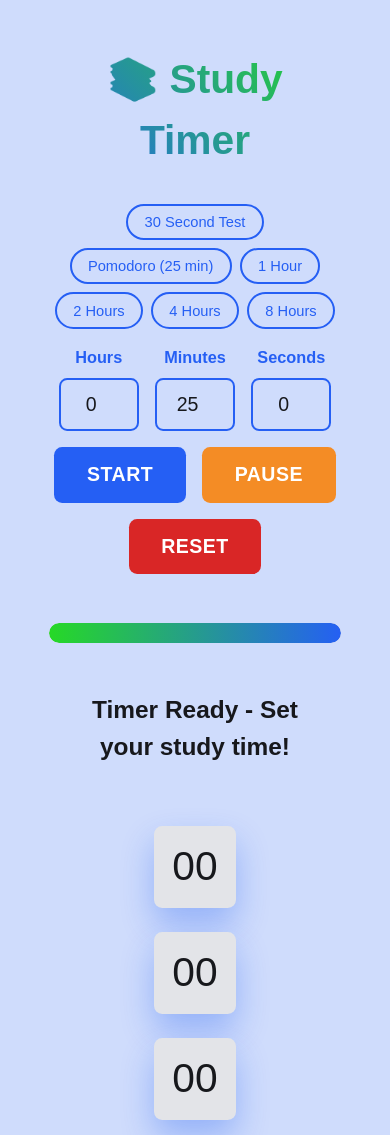
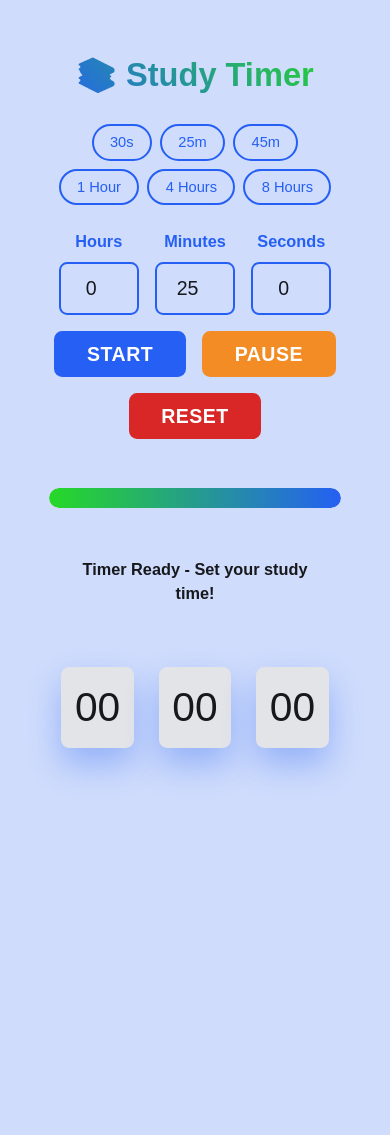
Before and after one commit to mrvaibhavnagargoje/Study-Productivity-Timer, a plain HTML site: page index.html in a window 390 px wide. Shown: the top 1135 px of the page. After the commit the page ends 844 px from the top, so only its background shows below. Drawn offline with Linux system fonts and the light colour scheme.

Commit message:
refactor: improved responsive design and updated layout

```diff
--- a/index.html
+++ b/index.html
@@ -13,10 +13,11 @@
         <h1 class="title">📚 Study Timer</h1>
 
         <div class="preset-buttons">
-            <button class="preset-btn" onclick="setPreset(0, 0, 30)">30 Second Test</button>
-            <button class="preset-btn" onclick="setPreset(0, 25, 0)">Pomodoro (25 min)</button>
+            <button class="preset-btn" onclick="setPreset(0, 0, 30)">30s</button>
+            <button class="preset-btn" onclick="setPreset(0, 25, 0)">25m</button>
+            <button class="preset-btn" onclick="setPreset(0, 45, 0)">45m</button>
             <button class="preset-btn" onclick="setPreset(1, 0, 0)">1 Hour</button>
-            <button class="preset-btn" onclick="setPreset(2, 0, 0)">2 Hours</button>
+            <!-- <button class="preset-btn" onclick="setPreset(2, 0, 0)">2 Hours</button> -->
             <button class="preset-btn" onclick="setPreset(4, 0, 0)">4 Hours</button>
             <button class="preset-btn" onclick="setPreset(8, 0, 0)">8 Hours</button>
         </div>
--- a/style.css
+++ b/style.css
@@ -40,8 +40,8 @@ body {
 }
 
 .title {
-    font-size: 2.5em;
-    margin-bottom: 2rem;
+    font-size: 2em;
+    margin-bottom: 1.5rem;
     font-weight: bold;
     background: linear-gradient(45deg, var(--primary), var(--success));
     -webkit-background-clip: text;
@@ -89,7 +89,7 @@ input[type="number"]:focus {
 }
 
 .btn {
-    padding: 1rem 2rem;
+    padding: 0.7rem 2rem;
     border: none;
     border-radius: 0.5rem;
     font-size: 1.2em;
@@ -137,8 +137,8 @@ input[type="number"]:focus {
 
 .clock {
     display: flex;
-    flex-direction: column;
-    flex-wrap: wrap;
+    /* flex-direction: column; */
+    /* flex-wrap: wrap; */
     align-items: center;
     margin: 2rem 0;
 }
@@ -219,7 +219,7 @@ input[type="number"]:focus {
 }
 
 .status {
-    font-size: 1.5em;
+    font-size: 1em;
     font-weight: bold;
     margin: 1rem auto;
     padding: 1rem;
@@ -276,7 +276,7 @@ input[type="number"]:focus {
     flex-wrap: wrap;
     gap: 0.5rem;
     justify-content: center;
-    margin: 1rem 0;
+    margin: 1.5rem 0;
 }
 
 .preset-btn {
```
